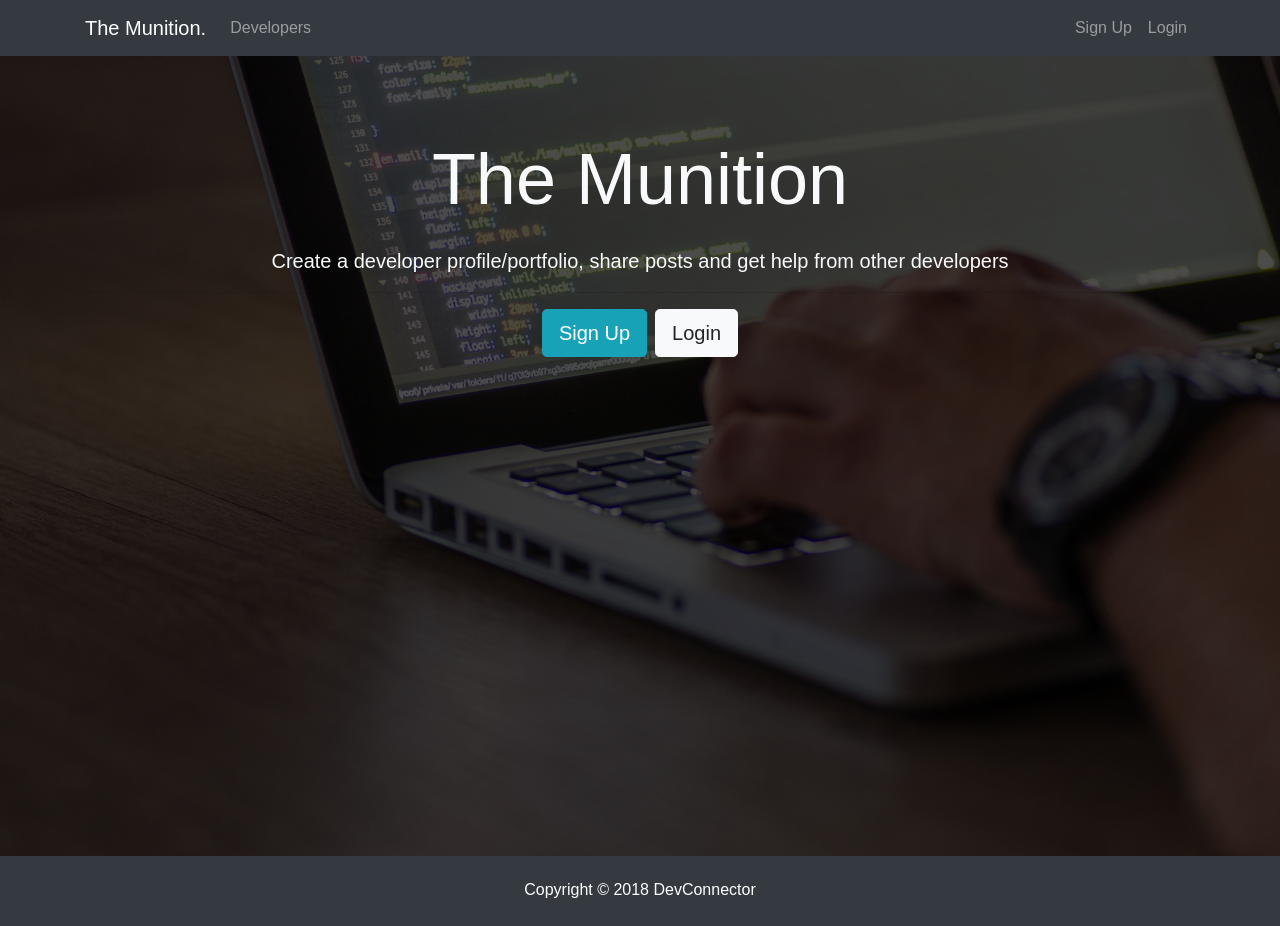
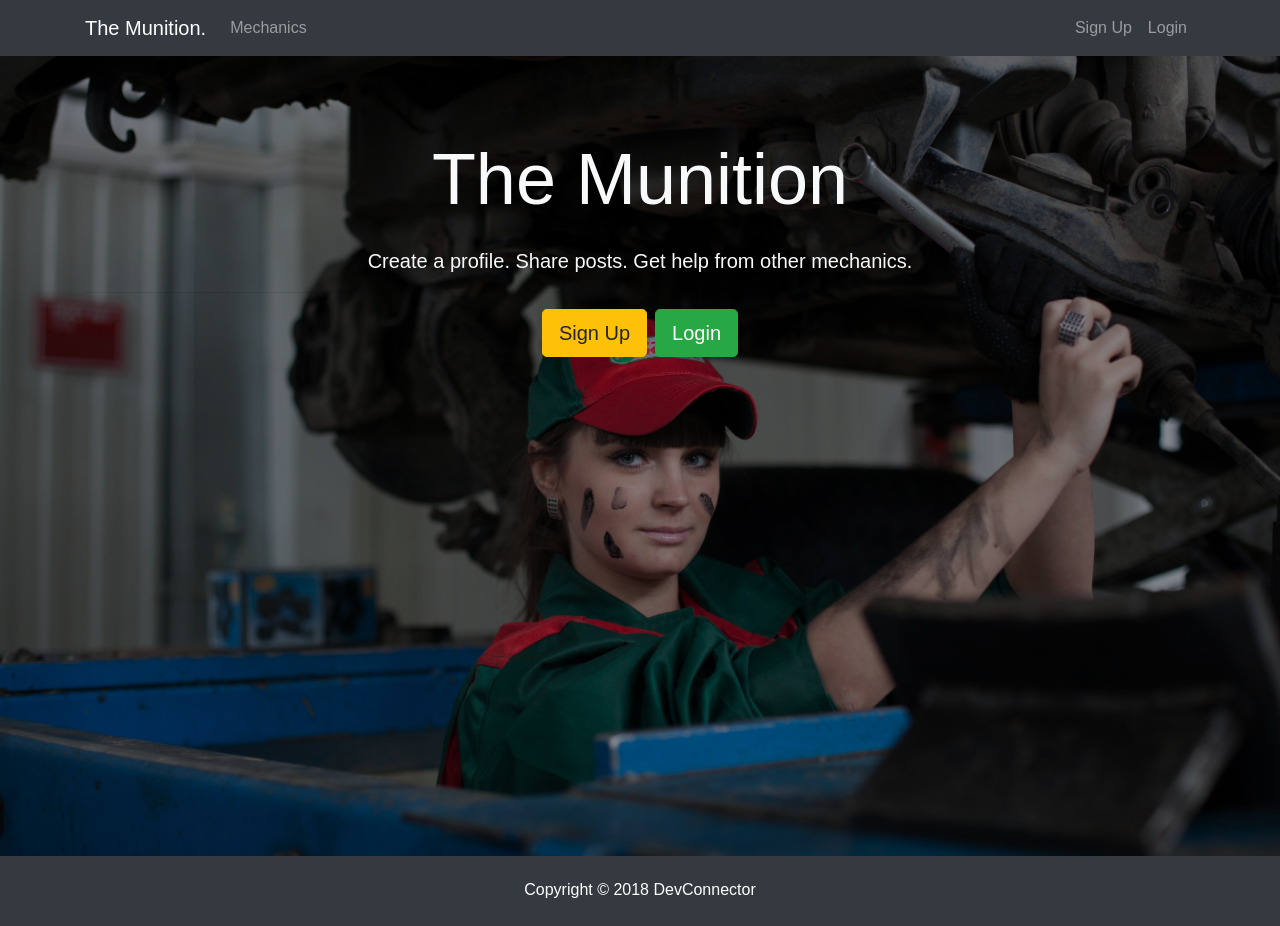
Before and after one commit to Timbo456/munition, a React (Create React App) app in the folder client/: page / in a window 1280 px wide. Built offline with nearby package versions, Linux system fonts and the light colour scheme.

Commit message:
Start mechanic site

```diff
--- a/client/src/App.css
+++ b/client/src/App.css
@@ -17,7 +17,7 @@ img {
 }
 
 .dark-overlay {
-  background-color: rgba(0, 0, 0, 0.7);
+  background-color: rgba(0, 0, 0, 0.4);
   position: absolute;
   top: 0;
   left: 0;
--- a/client/src/components/layout/Landing.js
+++ b/client/src/components/layout/Landing.js
@@ -20,14 +20,13 @@ class Landing extends Component {
                 <h1 className="display-3 mb-4">The Munition</h1>
                 <p className="lead">
                   {" "}
-                  Create a developer profile/portfolio, share posts and get help
-                  from other developers
+                  Create a profile. Share posts. Get help from other mechanics.
                 </p>
                 <hr />
-                <Link to="/register" className="btn btn-lg btn-info mr-2">
+                <Link to="/register" className="btn btn-lg btn-warning mr-2">
                   Sign Up
                 </Link>
-                <Link to="/login" className="btn btn-lg btn-light">
+                <Link to="/login" className="btn btn-lg btn-success">
                   Login
                 </Link>
               </div>
--- a/client/src/components/layout/Navbar.js
+++ b/client/src/components/layout/Navbar.js
@@ -88,7 +88,7 @@ class Navbar extends Component {
               <li className="nav-item">
                 <Link className="nav-link" to="/profiles">
                   {" "}
-                  Developers
+                  Mechanics
                 </Link>
               </li>
             </ul>
```
Also changed, not shown: client/src/img/showcase.jpg.
